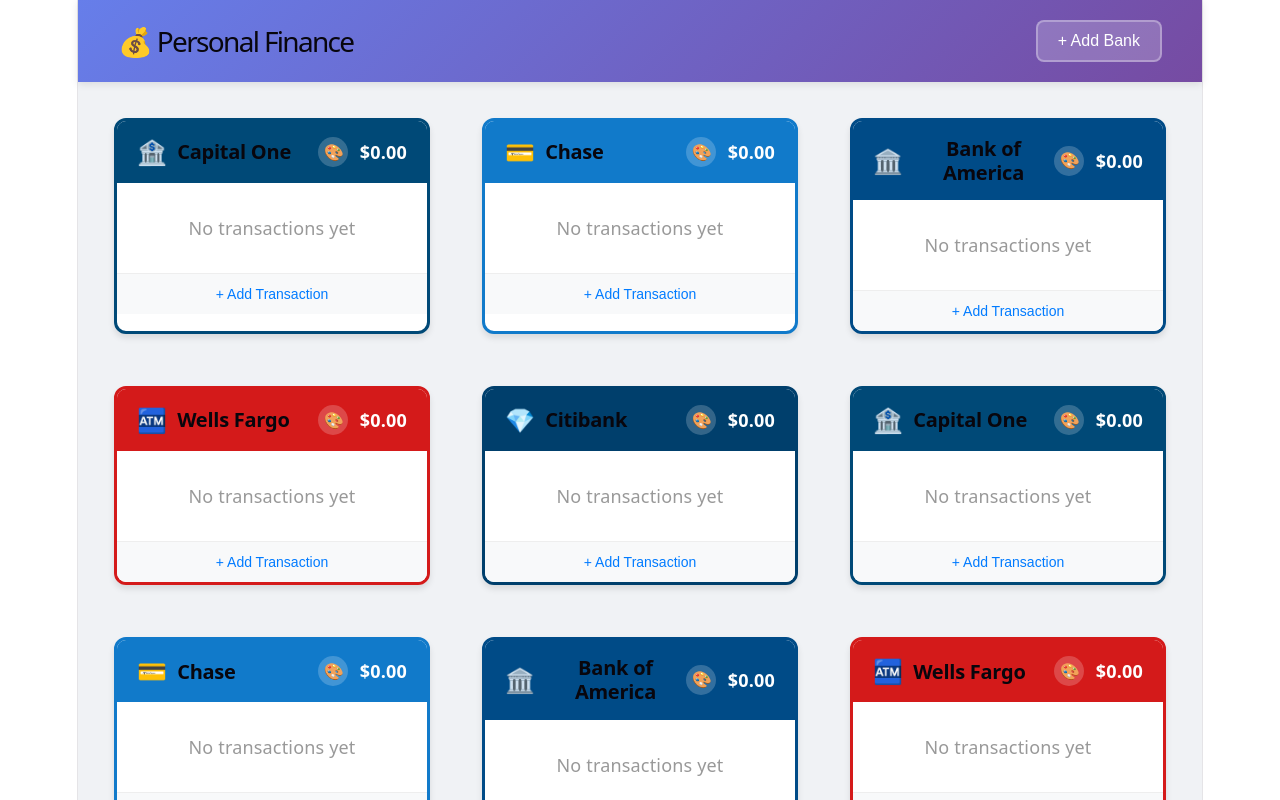
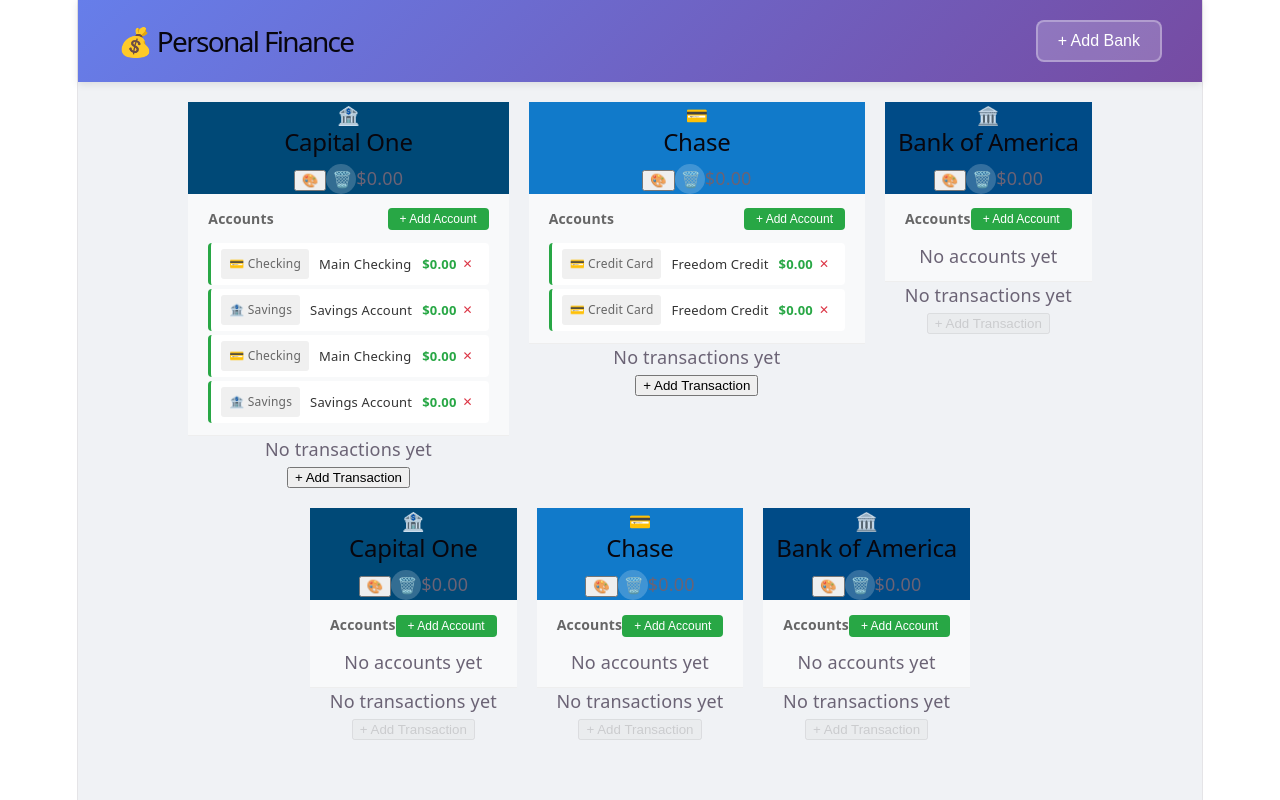
Before and after one commit to HackerLion03/personal-finance, a React (Vite) app: page / in a window 1280 px wide. Shown: the top 800 px of the page. Built offline with nearby package versions, Linux system fonts and the light colour scheme.

Commit message:
Add bank deletion and multi-account support

```diff
--- a/src/App.jsx
+++ b/src/App.jsx
@@ -5,23 +5,29 @@
 
 // 初始化数据库
 const db = new Dexie("FinanceDB");
-db.version(2).stores({
-  transactions: "++id, date, amount, category, description, bank, accountType",
-  banks: "++id, name, color, icon"
+db.version(3).stores({
+  transactions: "++id, date, amount, category, description, bankId, accountId, accountType",
+  banks: "++id, name, color, icon",
+  accounts: "++id, bankId, name, type, balance, color"
 });
 
-// 默认银行
+// 默认数据
 const defaultBanks = [
   { name: "Capital One", color: "#004977", icon: "🏦" },
   { name: "Chase", color: "#117ACA", icon: "💳" },
   { name: "Bank of America", color: "#004B87", icon: "🏛️" },
-  { name: "Wells Fargo", color: "#D41A1A", icon: "🏧" },
-  { name: "Citibank", color: "#003F6C", icon: "💎" },
+];
+
+const defaultAccounts = [
+  { bankId: 1, name: "Main Checking", type: "checking", balance: 0, color: "#28a745" },
+  { bankId: 1, name: "Savings Account", type: "savings", balance: 0, color: "#17a2b8" },
+  { bankId: 2, name: "Freedom Credit", type: "credit", balance: 0, color: "#dc3545" },
 ];
 
 function App() {
   const [transactions, setTransactions] = useState([]);
   const [banks, setBanks] = useState([]);
+  const [accounts, setAccounts] = useState([]);
   const [loading, setLoading] = useState(true);
 
   // 初始化数据
@@ -31,15 +37,17 @@
         // 检查是否有银行数据
         const bankCount = await db.banks.count();
         if (bankCount === 0) {
-          // 添加默认银行
           await db.banks.bulkAdd(defaultBanks);
+          await db.accounts.bulkAdd(defaultAccounts);
         }
 
         // 加载所有数据
         const allBanks = await db.banks.toArray();
+        const allAccounts = await db.accounts.toArray();
         const allTransactions = await db.transactions.toArray();
 
         setBanks(allBanks);
+        setAccounts(allAccounts);
         setTransactions(allTransactions);
         setLoading(false);
       } catch (error) {
@@ -51,9 +59,14 @@
     initData();
   }, []);
 
-  // 获取某个银行的所有交易
-  const getTransactionsByBank = (bankName) => {
-    return transactions.filter(t => t.bank === bankName);
+  // 获取某个银行的账户
+  const getAccountsByBank = (bankId) => {
+    return accounts.filter(a => a.bankId === bankId);
+  };
+
+  // 获取某个账户的交易
+  const getTransactionsByAccount = (accountId) => {
+    return transactions.filter(t => t.accountId === accountId);
   };
 
   // 添加交易
@@ -89,13 +102,65 @@
     }
   };
 
+  // 删除银行（同时删除该银行下的所有账户和交易）
+  const deleteBank = async (bankId) => {
+    try {
+      // 获取该银行的所有账户
+      const bankAccounts = accounts.filter(a => a.bankId === bankId);
+      const accountIds = bankAccounts.map(a => a.id);
+
+      // 删除该银行的所有交易
+      await db.transactions.where('accountId').anyOf(accountIds).delete();
+
+      // 删除该银行的所有账户
+      await db.accounts.where('bankId').equals(bankId).delete();
+
+      // 删除银行
+      await db.banks.delete(bankId);
+
+      // 更新状态
+      setBanks(prev => prev.filter(b => b.id !== bankId));
+      setAccounts(prev => prev.filter(a => a.bankId !== bankId));
+      setTransactions(prev => prev.filter(t => !accountIds.includes(t.accountId)));
+    } catch (error) {
+      console.error("Error deleting bank:", error);
+    }
+  };
+
+  // 添加账户
+  const addAccount = async (account) => {
+    try {
+      const id = await db.accounts.add(account);
+      setAccounts(prev => [...prev, { ...account, id }]);
+    } catch (error) {
+      console.error("Error adding account:", error);
+    }
+  };
+
+  // 删除账户
+  const deleteAccount = async (accountId) => {
+    try {
+      // 删除该账户的所有交易
+      await db.transactions.where('accountId').equals(accountId).delete();
+
+      // 删除账户
+      await db.accounts.delete(accountId);
+
+      // 更新状态
+      setAccounts(prev => prev.filter(a => a.id !== accountId));
+      setTransactions(prev => prev.filter(t => t.accountId !== accountId));
+    } catch (error) {
+      console.error("Error deleting account:", error);
+    }
+  };
+
   // 添加新银行
   const addNewBank = async () => {
     const name = prompt("Enter bank name:");
     if (name) {
       const newBank = {
         name,
-        color: "#" + Math.floor(Math.random()*16777215).toString(16),
+        color: "#" + Math.floor(Math.random()*16777215).toString(16).padStart(6, '0'),
         icon: "🏦"
       };
       try {
@@ -125,10 +190,16 @@
           <BankFidget
             key={bank.id}
             bank={bank}
-            transactions={getTransactionsByBank(bank.name)}
+            accounts={getAccountsByBank(bank.id)}
+            transactions={transactions.filter(t =>
+              accounts.some(a => a.id === t.accountId && a.bankId === bank.id)
+            )}
             onAddTransaction={addTransaction}
             onDeleteTransaction={deleteTransaction}
             onColorChange={changeBankColor}
+            onDeleteBank={deleteBank}
+            onAddAccount={addAccount}
+            onDeleteAccount={deleteAccount}
           />
         ))}
       </div>
--- a/src/components/BankFidget.css
+++ b/src/components/BankFidget.css
@@ -1,52 +1,112 @@
-.bank-fidget {
-  background: white;
-  border-radius: 12px;
-  box-shadow: 0 4px 6px rgba(0, 0, 0, 0.1);
-  border: 3px solid;
-  overflow: hidden;
-  margin: 16px;
-  min-width: 300px;
-  flex: 1;
-  max-width: 400px;
-  transition: transform 0.2s;
+/* 添加账户相关样式 */
+.accounts-section {
+  padding: 12px 20px;
+  background: #f8f9fa;
+  border-bottom: 1px solid #eee;
 }
 
-.bank-fidget:hover {
-  transform: translateY(-2px);
-  box-shadow: 0 8px 12px rgba(0, 0, 0, 0.15);
-}
-
-.bank-header {
-  padding: 16px 20px;
-  color: white;
+.accounts-header {
   display: flex;
   justify-content: space-between;
   align-items: center;
+  margin-bottom: 10px;
 }
 
-.bank-title {
+.accounts-header h3 {
+  margin: 0;
+  font-size: 14px;
+  color: #666;
+  font-weight: 600;
+}
+
+.add-account-btn {
+  background: #28a745;
+  color: white;
+  border: none;
+  border-radius: 4px;
+  padding: 4px 12px;
+  cursor: pointer;
+  font-size: 12px;
+}
+
+.add-account-btn:hover {
+  background: #218838;
+}
+
+.add-account-form {
+  display: flex;
+  flex-direction: column;
+  gap: 8px;
+  padding: 10px 0;
+}
+
+.add-account-form input,
+.add-account-form select {
+  padding: 6px 10px;
+  border: 1px solid #ddd;
+  border-radius: 4px;
+  font-size: 13px;
+}
+
+.accounts-list {
+  display: flex;
+  flex-direction: column;
+  gap: 4px;
+}
+
+.account-item {
+  display: flex;
+  justify-content: space-between;
+  align-items: center;
+  padding: 6px 10px;
+  background: white;
+  border-radius: 4px;
+  border-left: 3px solid #28a745;
+}
+
+.account-info {
   display: flex;
   align-items: center;
   gap: 10px;
+  flex: 1;
 }
 
-.bank-icon {
-  font-size: 24px;
+.account-type {
+  font-size: 12px;
+  color: #666;
+  background: #f0f0f0;
+  padding: 2px 8px;
+  border-radius: 3px;
 }
 
-.bank-title h2 {
-  margin: 0;
-  font-size: 20px;
-  font-weight: 600;
+.account-name {
+  font-size: 13px;
+  font-weight: 500;
+  color: #333;
 }
 
-.bank-actions {
-  display: flex;
-  align-items: center;
-  gap: 12px;
+.account-balance {
+  margin-left: auto;
+  font-weight: 600;
+  color: #28a745;
+  font-size: 13px;
 }
 
-.color-btn {
+.delete-account-btn {
+  background: none;
+  border: none;
+  color: #dc3545;
+  cursor: pointer;
+  font-size: 12px;
+  padding: 2px 6px;
+  border-radius: 3px;
+}
+
+.delete-account-btn:hover {
+  background: #fee;
+}
+
+.delete-bank-btn {
   background: rgba(255, 255, 255, 0.2);
   border: none;
   border-radius: 50%;
@@ -57,170 +117,27 @@
   transition: background 0.2s;
 }
 
-.color-btn:hover {
-  background: rgba(255, 255, 255, 0.3);
+.delete-bank-btn:hover {
+  background: rgba(255, 0, 0, 0.3);
 }
 
-.bank-balance {
-  font-size: 18px;
-  font-weight: bold;
+.transaction-account {
+  font-size: 11px;
+  color: #007bff;
+  background: #e3f2fd;
+  padding: 1px 6px;
+  border-radius: 3px;
+  display: inline-block;
 }
 
-.color-picker {
-  padding: 12px 20px;
-  background: #f8f9fa;
-  display: flex;
-  gap: 10px;
-  align-items: center;
-}
-
-.color-picker input[type="color"] {
-  width: 40px;
-  height: 40px;
-  border: none;
-  border-radius: 8px;
-  cursor: pointer;
-}
-
-.color-picker button {
-  background: #007bff;
-  color: white;
-  border: none;
-  border-radius: 8px;
-  padding: 6px 16px;
-  cursor: pointer;
-}
-
-.transactions-list {
-  padding: 12px 20px;
-  max-height: 300px;
-  overflow-y: auto;
-}
-
-.empty-message {
-  color: #999;
-  text-align: center;
-  padding: 20px 0;
-}
-
-.transaction-item {
-  display: flex;
-  justify-content: space-between;
-  padding: 10px 0;
-  border-bottom: 1px solid #f0f0f0;
-  align-items: center;
-}
-
-.transaction-item:last-child {
-  border-bottom: none;
-}
-
-.transaction-info {
+.transaction-item .transaction-info {
+  flex: 1;
   display: flex;
   flex-direction: column;
   gap: 2px;
 }
 
-.transaction-category {
-  font-weight: 500;
-  color: #333;
+.add-transaction-btn:disabled {
+  opacity: 0.5;
+  cursor: not-allowed;
 }
-
-.transaction-desc {
-  font-size: 14px;
-  color: #666;
-}
-
-.transaction-date {
-  font-size: 12px;
-  color: #999;
-}
-
-.transaction-amount {
-  display: flex;
-  align-items: center;
-  gap: 10px;
-}
-
-.transaction-amount span {
-  font-weight: 600;
-  color: #28a745;
-}
-
-.delete-btn {
-  background: none;
-  border: none;
-  color: #dc3545;
-  cursor: pointer;
-  font-size: 14px;
-  padding: 4px 8px;
-  border-radius: 4px;
-  transition: background 0.2s;
-}
-
-.delete-btn:hover {
-  background: #fee;
-}
-
-.add-transaction-form {
-  padding: 16px 20px;
-  background: #f8f9fa;
-  display: flex;
-  flex-direction: column;
-  gap: 10px;
-}
-
-.add-transaction-form input {
-  padding: 8px 12px;
-  border: 1px solid #ddd;
-  border-radius: 6px;
-  font-size: 14px;
-}
-
-.form-actions {
-  display: flex;
-  gap: 10px;
-}
-
-.form-actions button {
-  padding: 8px 16px;
-  border: none;
-  border-radius: 6px;
-  cursor: pointer;
-  font-size: 14px;
-}
-
-.form-actions button[type="submit"] {
-  background: #28a745;
-  color: white;
-}
-
-.form-actions button[type="button"] {
-  background: #dc3545;
-  color: white;
-}
-
-.add-transaction-btn {
-  width: 100%;
-  padding: 12px;
-  border: none;
-  background: #f8f9fa;
-  cursor: pointer;
-  font-size: 14px;
-  color: #007bff;
-  transition: background 0.2s;
-  border-top: 1px solid #eee;
-}
-
-.add-transaction-btn:hover {
-  background: #e9ecef;
-}
-
-/* Responsive layout */
-.bank-fidgets-container {
-  display: flex;
-  flex-wrap: wrap;
-  justify-content: center;
-  padding: 20px;
-  gap: 20px;
-}
--- a/src/components/BankFidget.jsx
+++ b/src/components/BankFidget.jsx
@@ -1,19 +1,34 @@
 import React, { useState } from 'react';
 import './BankFidget.css';
 
-function BankFidget({ bank, transactions, onAddTransaction, onDeleteTransaction, onColorChange }) {
+function BankFidget({
+  bank,
+  accounts,
+  transactions,
+  onAddTransaction,
+  onDeleteTransaction,
+  onColorChange,
+  onDeleteBank,
+  onAddAccount,
+  onDeleteAccount
+}) {
   const [isAdding, setIsAdding] = useState(false);
   const [amount, setAmount] = useState('');
   const [category, setCategory] = useState('');
   const [description, setDescription] = useState('');
+  const [selectedAccount, setSelectedAccount] = useState('');
   const [showColorPicker, setShowColorPicker] = useState(false);
+  const [showAddAccount, setShowAddAccount] = useState(false);
+  const [newAccountName, setNewAccountName] = useState('');
+  const [newAccountType, setNewAccountType] = useState('checking');
 
-  const totalBalance = transactions.reduce((sum, t) => sum + t.amount, 0);
+  const totalBalance = accounts.reduce((sum, acc) => sum + acc.balance, 0);
 
   const handleSubmit = (e) => {
     e.preventDefault();
     onAddTransaction({
-      bank: bank.name,
+      bankId: bank.id,
+      accountId: parseInt(selectedAccount),
       amount: parseFloat(amount),
       category,
       description,
@@ -22,11 +37,37 @@
     setAmount('');
     setCategory('');
     setDescription('');
+    setSelectedAccount('');
     setIsAdding(false);
+  };
+
+  const handleAddAccount = (e) => {
+    e.preventDefault();
+    if (newAccountName.trim()) {
+      onAddAccount({
+        bankId: bank.id,
+        name: newAccountName,
+        type: newAccountType,
+        balance: 0,
+        color: '#28a745'
+      });
+      setNewAccountName('');
+      setNewAccountType('checking');
+      setShowAddAccount(false);
+    }
+  };
+
+  const accountTypes = {
+    checking: '💳 Checking',
+    savings: '🏦 Savings',
+    credit: '💳 Credit Card',
+    investment: '📈 Investment',
+    loan: '💰 Loan'
   };
 
   return (
     <div className="bank-fidget" style={{ borderColor: bank.color }}>
+      {/* Bank Header */}
       <div className="bank-header" style={{ backgroundColor: bank.color }}>
         <div className="bank-title">
           <span className="bank-icon">{bank.icon || '🏦'}</span>
@@ -36,13 +77,26 @@
           <button
             className="color-btn"
             onClick={() => setShowColorPicker(!showColorPicker)}
+            title="Change color"
           >
             🎨
+          </button>
+          <button
+            className="delete-bank-btn"
+            onClick={() => {
+              if (window.confirm(`Delete ${bank.name} and all its accounts?`)) {
+                onDeleteBank(bank.id);
+              }
+            }}
+            title="Delete bank"
+          >
+            🗑️
           </button>
           <span className="bank-balance">${totalBalance.toFixed(2)}</span>
         </div>
       </div>
 
+      {/* Color Picker */}
       {showColorPicker && (
         <div className="color-picker">
           <input
@@ -54,15 +108,92 @@
         </div>
       )}
 
+      {/* Accounts Section */}
+      <div className="accounts-section">
+        <div className="accounts-header">
+          <h3>Accounts</h3>
+          <button
+            className="add-account-btn"
+            onClick={() => setShowAddAccount(!showAddAccount)}
+          >
+            + Add Account
+          </button>
+        </div>
+
+        {showAddAccount && (
+          <form className="add-account-form" onSubmit={handleAddAccount}>
+            <input
+              type="text"
+              placeholder="Account name (e.g., Main Checking)"
+              value={newAccountName}
+              onChange={(e) => setNewAccountName(e.target.value)}
+              required
+            />
+            <select
+              value={newAccountType}
+              onChange={(e) => setNewAccountType(e.target.value)}
+            >
+              <option value="checking">💳 Checking</option>
+              <option value="savings">🏦 Savings</option>
+              <option value="credit">💳 Credit Card</option>
+              <option value="investment">📈 Investment</option>
+              <option value="loan">💰 Loan</option>
+            </select>
+            <div className="form-actions">
+              <button type="submit">Add Account</button>
+              <button type="button" onClick={() => setShowAddAccount(false)}>Cancel</button>
+            </div>
+          </form>
+        )}
+
+        <div className="accounts-list">
+          {accounts.length === 0 ? (
+            <p className="empty-message">No accounts yet</p>
+          ) : (
+            accounts.map(account => {
+              const accountTransactions = transactions.filter(t => t.accountId === account.id);
+              const accountBalance = accountTransactions.reduce((sum, t) => sum + t.amount, 0);
+
+              return (
+                <div key={account.id} className="account-item">
+                  <div className="account-info">
+                    <span className="account-type">{accountTypes[account.type] || account.type}</span>
+                    <span className="account-name">{account.name}</span>
+                    <span className="account-balance">${accountBalance.toFixed(2)}</span>
+                  </div>
+                  <button
+                    className="delete-account-btn"
+                    onClick={() => {
+                      if (window.confirm(`Delete account "${account.name}"?`)) {
+                        onDeleteAccount(account.id);
+                      }
+                    }}
+                    title="Delete account"
+                  >
+                    ✕
+                  </button>
+                </div>
+              );
+            })
+          )}
+        </div>
+      </div>
+
+      {/* Transactions */}
       <div className="transactions-list">
         {transactions.length === 0 ? (
           <p className="empty-message">No transactions yet</p>
         ) : (
-          transactions.map(t => (
+          transactions.map(t => {
+            const account = accounts.find(a => a.id === t.accountId);
+            return (
               <div key={t.id} className="transaction-item">
                 <div className="transaction-info">
                   <span className="transaction-category">{t.category}</span>
                   <span className="transaction-desc">{t.description}</span>
+                  <span className="transaction-account">
+                    {account ? account.name : 'Unknown'}
+                  </span>
                   <span className="transaction-date">
                     {new Date(t.date).toLocaleDateString()}
                   </span>
@@ -77,12 +208,26 @@
                   </button>
                 </div>
               </div>
-          ))
+            );
+          })
         )}
       </div>
 
+      {/* Add Transaction */}
       {isAdding ? (
         <form className="add-transaction-form" onSubmit={handleSubmit}>
+          <select
+            value={selectedAccount}
+            onChange={(e) => setSelectedAccount(e.target.value)}
+            required
+          >
+            <option value="">Select Account</option>
+            {accounts.map(acc => (
+              <option key={acc.id} value={acc.id}>
+                {acc.name} ({acc.type})
+              </option>
+            ))}
+          </select>
           <input
             type="number"
             placeholder="Amount"
@@ -112,6 +257,7 @@
         <button
           className="add-transaction-btn"
           onClick={() => setIsAdding(true)}
+          disabled={accounts.length === 0}
         >
           + Add Transaction
         </button>
```
Lines whose indentation alone changed are shown as unchanged.
